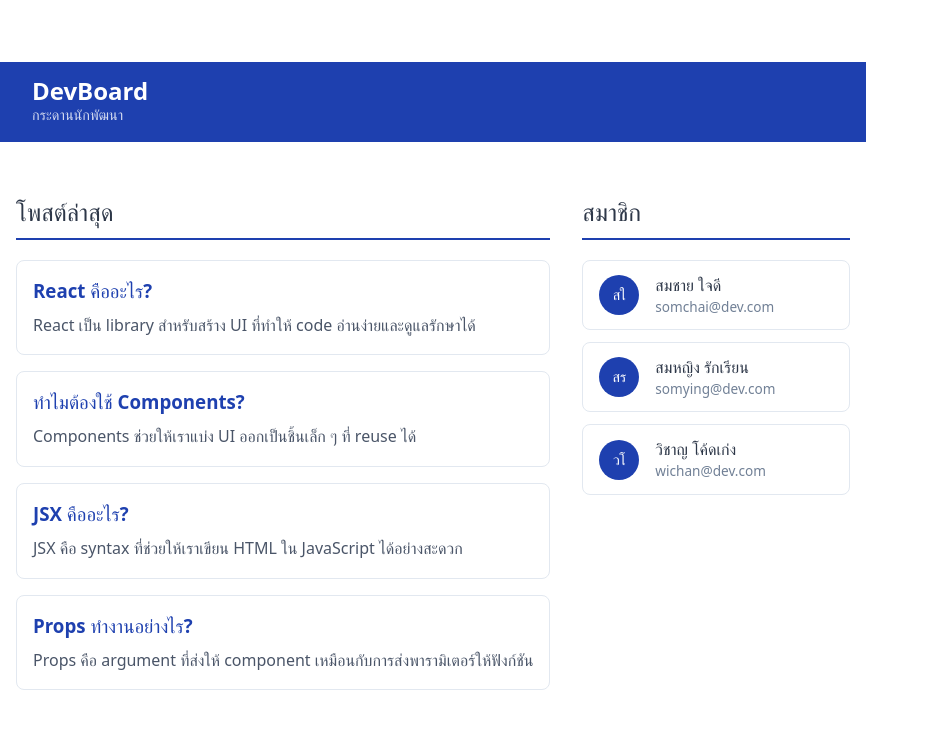
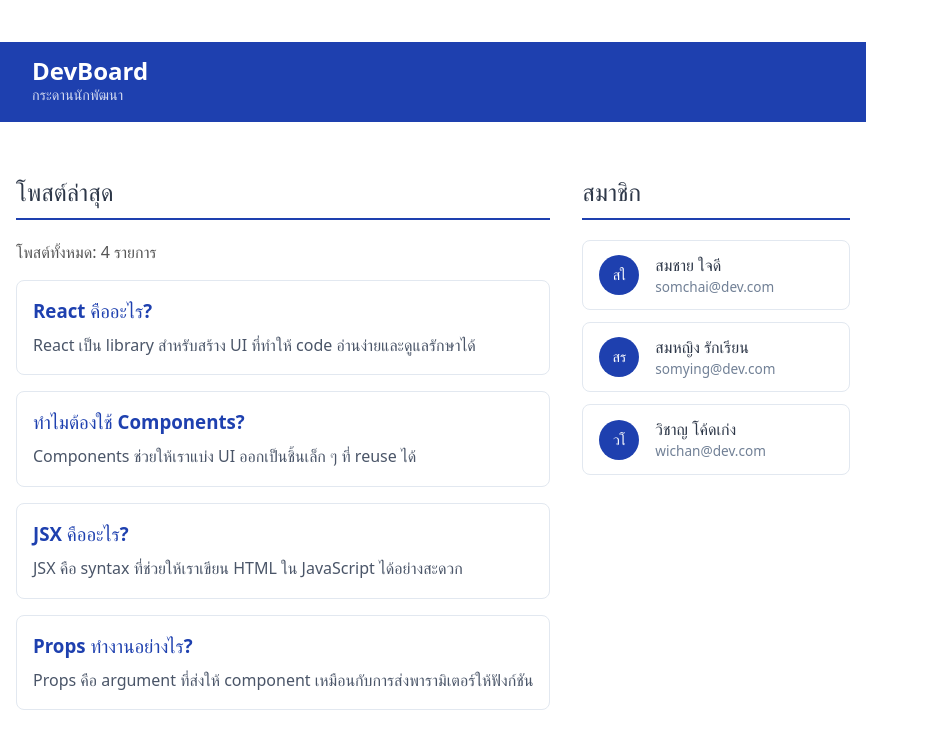
Before and after one commit to 67160199/devboard-67160199, a React (Vite) app: page / in a window 1280 px wide. Shown: the top 748 px of the page, without its empty margins (0-929 px from the left). Built offline with nearby package versions, Linux system fonts and the light colour scheme.

Commit message:
feat: add PostCount component

```diff
--- /dev/null
+++ b/src/components/PostCount.jsx
@@ -0,0 +1,9 @@
+function PostCount({ count }) {
+  return (
+    <p style={{ margin: "0.5rem 0 1rem", color: "#555" }}>
+      โพสต์ทั้งหมด: {count} รายการ
+    </p>
+  );
+}
+
+export default PostCount;
--- a/src/components/PostList.jsx
+++ b/src/components/PostList.jsx
@@ -1,3 +1,4 @@
+import PostCount from "./PostCount";
 import PostCard from "./PostCard";
 
 function PostList({ posts }) {
@@ -12,6 +13,9 @@
       >
         โพสต์ล่าสุด
       </h2>
+
+      <PostCount count={posts.length} />
+
       {posts.map((post) => (
         <PostCard key={post.id} title={post.title} body={post.body} />
       ))}
```
